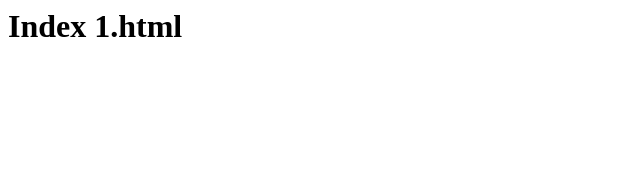
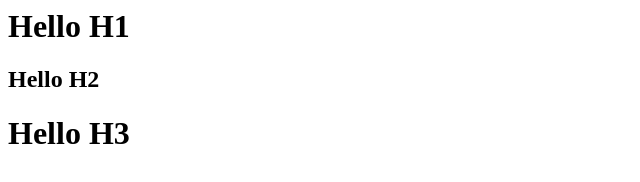
Before and after one commit to yash8775/myrepo, a plain HTML site: page index.html in a window 1280 px wide. Shown: the whole page, without its empty margins (0-640 px from the left). Drawn offline with Linux system fonts and the light colour scheme.

Commit message:
Update index.html

```diff
--- a/index.html
+++ b/index.html
@@ -1,5 +1,7 @@
 <html>
 <body>
-  <h1>Index 1.html</h1>
+  <h1>Hello H1</h1>
+  <h2>Hello H2</h2>
+  <h1>Hello H3</h1>
 </body>
 </html>
```
